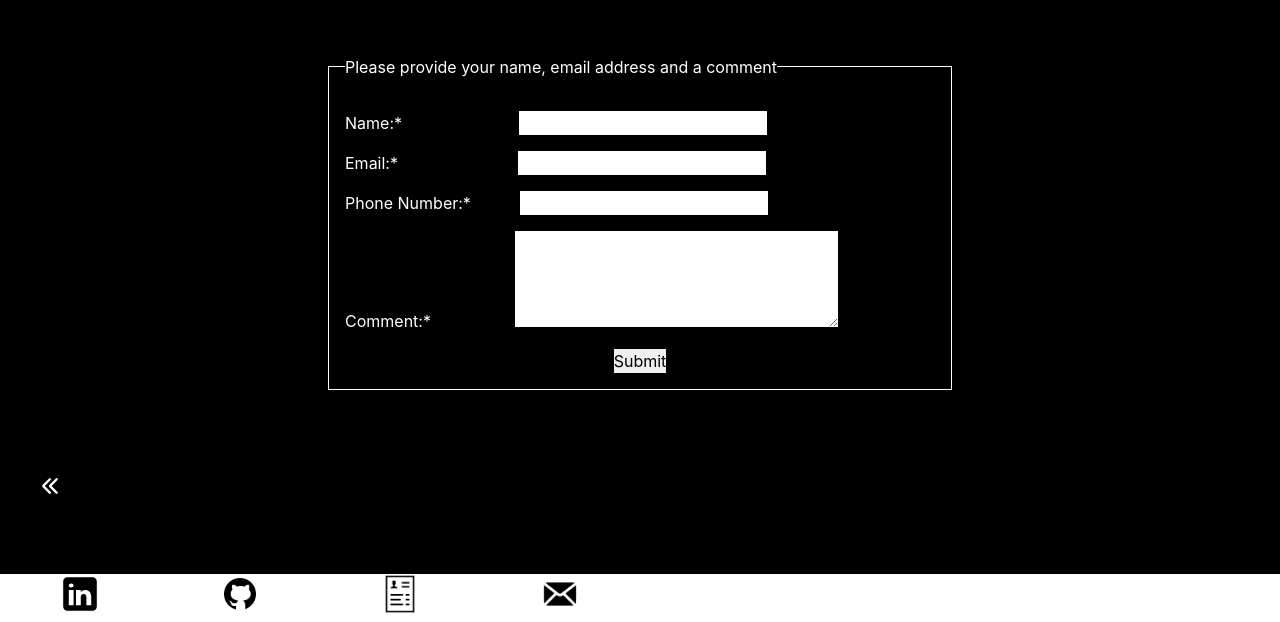
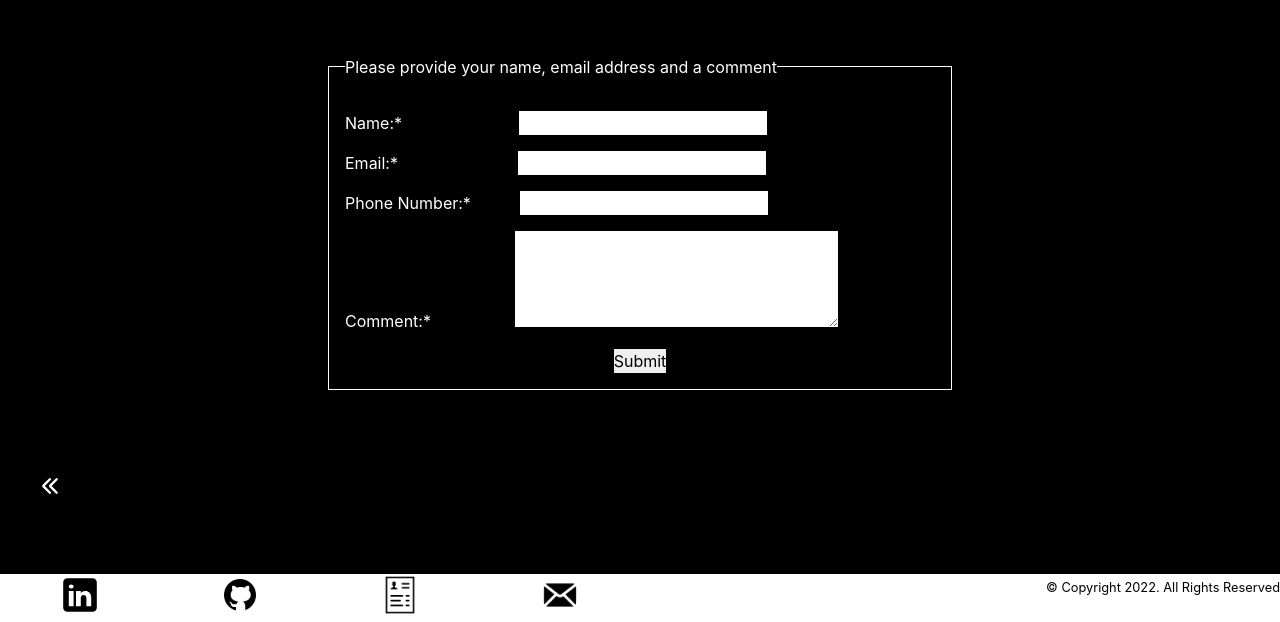
Before and after one commit to nikhil00shinde/portfolio, a Next.js app: page /contactme in a window 1280 px wide. Shown: the part 178-800 px from the top of the page. Built offline with nearby package versions, Linux system fonts and the light colour scheme.

Commit message:
adding links

```diff
--- a/constants/constant.js
+++ b/constants/constant.js
@@ -86,18 +86,22 @@ export const skillName = [
 export const links = [
   {
     name:"Linkdin",
-    src:linkdin
+    src:linkdin,
+    link:"https://www.linkedin.com/in/nikhil-shinde-04a239193?lipi=urn%3Ali%3Apage%3Ad_flagship3_profile_view_base_contact_details%3BwrKRGgVgQhaoT8B8CkA4wg%3D%3D"
   },
   {
     name:"Github",
-    src:github
+    src:github,
+    link:"https://github.com/nikhil00shinde"
   },
   {
     name:"Resume",
-    src:resume
+    src:resume,
+    link:"https://drive.google.com/file/d/1Saqg_ssAZOnnTUe1__VvHVpLIx9HLGuE/view?usp=sharing"
   },
   {
      name:"Email",
-     src:email
+     src:email,
+     link:"mailto:nikhilshinde00@outlook.com"
   }
 ]
--- a/pages/Navbar.js
+++ b/pages/Navbar.js
@@ -4,8 +4,16 @@ import {Stack,Button} from "@chakra-ui/react"
 import {motion } from "framer-motion";
 import { links } from '../constants/constant';
 import Image from 'next/image';
+import Link from 'next/link';
 
-
+const variant = {
+  "hidden":{
+    opacity:0.2,
+  },
+  "enter":{
+    opacity:1
+  }
+}
 
 function Navbar() {
 
@@ -16,18 +24,38 @@ function Navbar() {
     <div className={classes.personalInfo}>
       {
         links.map((ele,ind)=>(
+          <motion.div
+          className={classes.middle}
+          key={ind}
+          whileHover={{
+            scale: 1.2,
+            transition: { duration: 0.2 },
+          }}
+          whileTap={{ scale: 0.9 }}
+          >
+            <Link
+            href={ele.link}
+            >
+            <a
+            target="_blank"
+            >
           <Image
-          key={ind}
+          className={classes.image}
           src={ele.src}
           alt={ele.name}
           width="40px"
           height="40px"
           />
+           </a>
+            </Link>
+          </motion.div>
         ))
       }
     </div>
     <div className={classes.copyright}>
-
+      <h3>
+    <small>&copy; Copyright 2022. All Rights Reserved</small>
+    </h3>
     </div>
     </motion.div>
 
--- a/styles/navbar.module.css
+++ b/styles/navbar.module.css
@@ -4,6 +4,8 @@
    background-color: white;
    height: 3rem;
    width: 100%;
+   display: flex;
+   justify-content: space-between;
 }
 
 .personalInfo{
@@ -12,3 +14,14 @@
   justify-content: space-around;
   align-items: center;
 }
+
+.image{
+  cursor: pointer;
+}
+.middle{
+  display: flex;
+}
+
+.copyright{
+  color: black;
+}
```
Also changed, not shown: pages/project/Table.js (+11 -5 lines).
